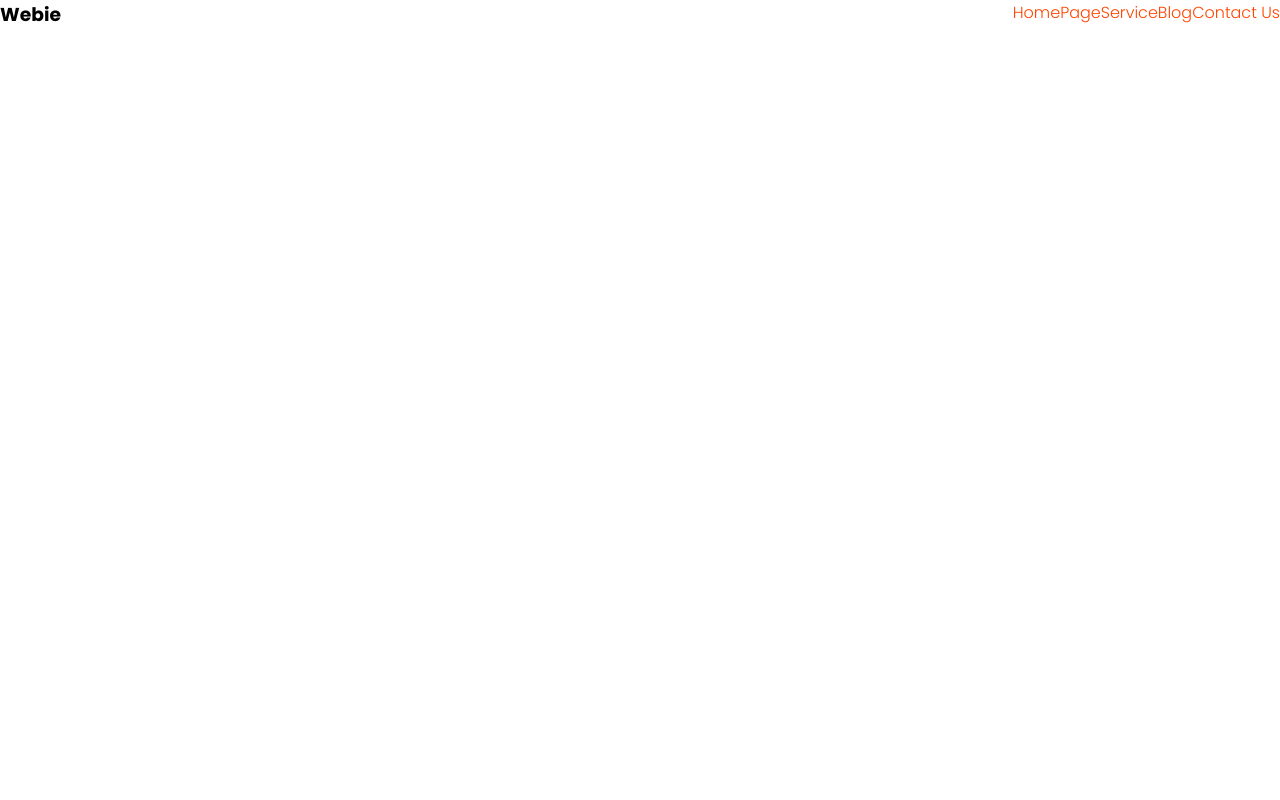
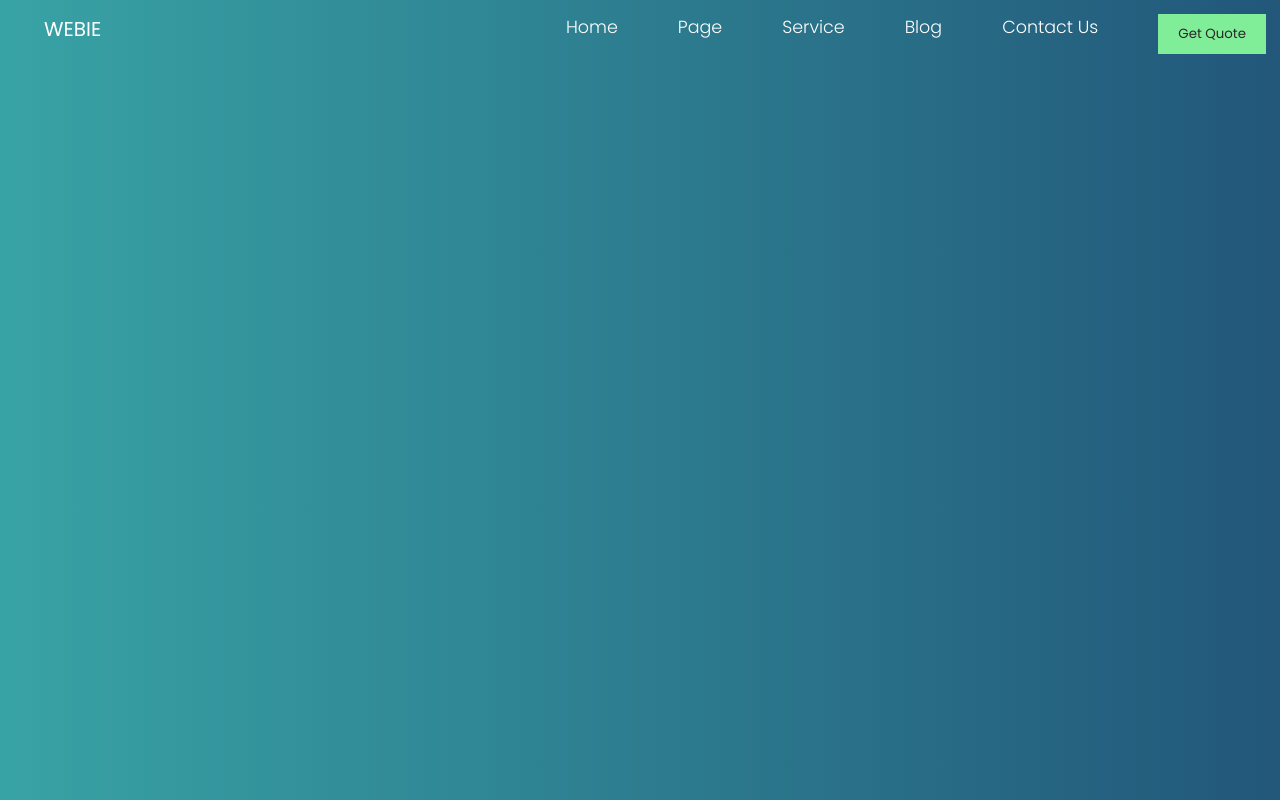
Before and after one commit to najmulmyself/Webie, a website: page index.html in a window 1280 px wide. Drawn offline with Linux system fonts and the light colour scheme.

Commit message:
trying to fix header

```diff
--- a/index.html
+++ b/index.html
@@ -12,15 +12,23 @@
     <title>Webie</title>
   </head>
   <body>
-    <nav class="nav">
-      <h3>Webie</h3>
-      <ul class="list">
-        <li>Home</li>
-        <li>Page</li>
-        <li>Service</li>
-        <li>Blog</li>
-        <li>Contact Us</li>
-      </ul>
-    </nav>
+    <header class="header">
+      <nav class="nav">
+        <div class="logo">Webie</div>
+        <div class="navigation">
+          <ul class="nav__list">
+            <li><a href="#" class="nav__item">Home</a></li>
+            <li><a href="#" class="nav__item">Page</a></li>
+            <li><a href="#" class="nav__item">Service</a></li>
+            <li><a href="#" class="nav__item">Blog</a></li>
+            <li><a href="#" class="nav__item">Contact Us</a></li>
+          </ul>
+          <button class="nav__btn btn">Get Quote</button>
+        </div>
+      </nav>
+      <!-- <div class="div">
+        <img src="img/developer.svg" alt="" class="img" />
+      </div> -->
+    </header>
   </body>
 </html>
--- a/sass/base.scss
+++ b/sass/base.scss
@@ -7,10 +7,15 @@
 }
 html {
   box-sizing: border-box;
+  font-size: 62.5%;
 }
 body {
   font-family: "Poppins", sans-serif;
   font-weight: 300;
 }
-.container {
+li{
+  list-style: none;
 }
+a,a:active , a:hover , a:focus {
+  text-decoration: none;
+}
--- /dev/null
+++ b/sass/header.scss
@@ -0,0 +1,45 @@
+.header {
+  background-image: linear-gradient(
+    to right,
+    $color-primary-dark,
+    $color-primary-light
+  );
+  width: 100%;
+  height: 100vh;
+  color: #fff;
+}
+.logo {
+  font-size: 2rem;
+  margin-left: 3rem;
+  text-transform: uppercase;
+  font-weight: 400;
+  cursor: pointer;
+}
+.navigation {
+  display: flex;
+  justify-content: space-between;
+}
+.nav {
+  display: flex;
+  justify-content: space-between;
+  padding: 1.4rem;
+
+  &__list {
+    display: flex;
+    margin-right: 3rem;
+  }
+  &__item {
+    display: flex;
+    padding: 0 3rem;
+    font-size: 1.75rem;
+    color: #fff;
+  }
+}
+.btn {
+  border: none;
+  border-radius: 0;
+  background-color: $color-secondary-light;
+  padding: 1rem 2rem;
+  color:rgb(41, 40, 40);
+  font-family: $font-display;
+}
--- a/sass/main.scss
+++ b/sass/main.scss
@@ -1,2 +1,3 @@
-@import "base.scss";
-@import "nav.scss";
+@import "./variable.scss";
+@import "./base.scss";
+@import "./header.scss";
--- a/sass/nav.scss
+++ /dev/null
@@ -1,10 +0,0 @@
-.nav {
-  display: flex;
-  justify-content: space-between;
-}
-.list {
-  display: flex;
-  justify-content: space-between;
-  list-style: none;
-  color: orangered;
-}
--- /dev/null
+++ b/sass/variable.scss
@@ -0,0 +1,7 @@
+$color-primary-light: #22577a;
+$color-primary-dark: #38a3a5;
+
+$color-secondary-dark: #57cc99;
+$color-secondary-light: #80ed99;
+
+$font-display: "Poppins", sans-serif;
```
Also changed, not shown: css/style.css, img/developer.svg (added).
